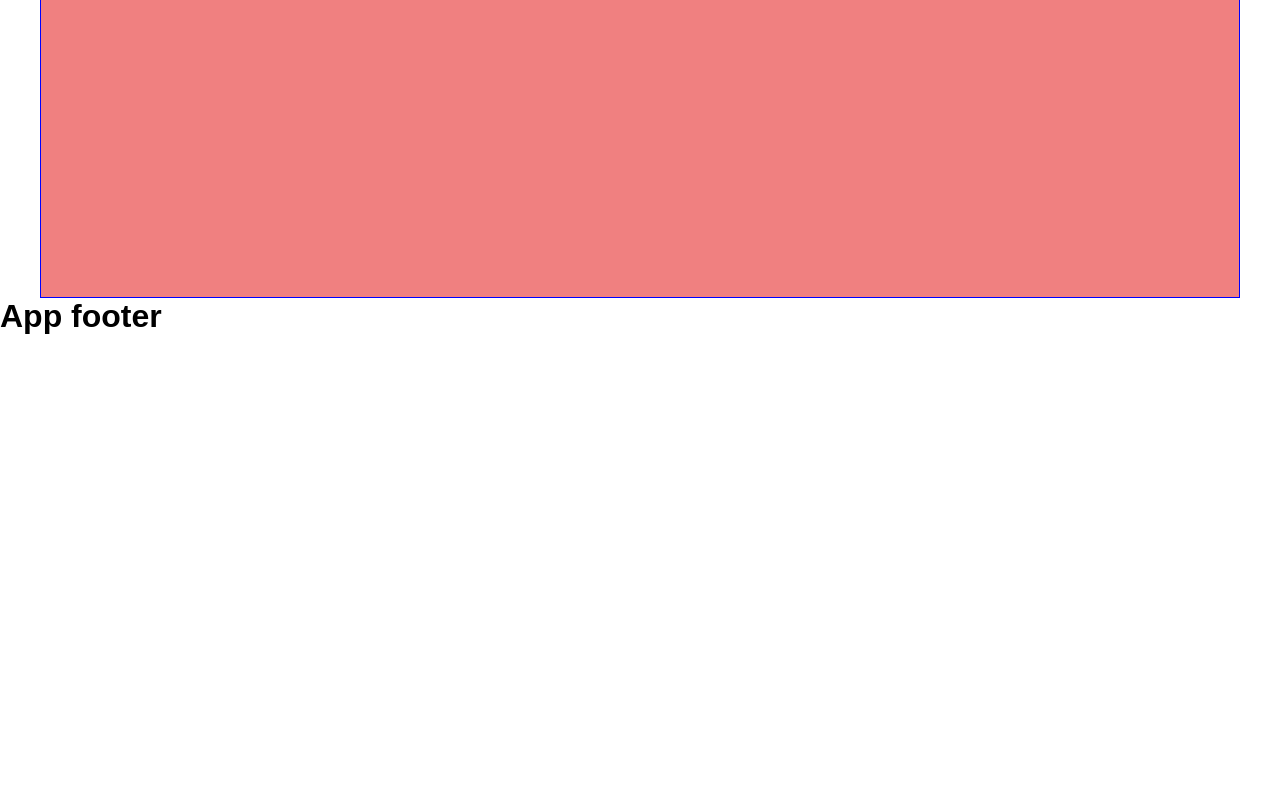
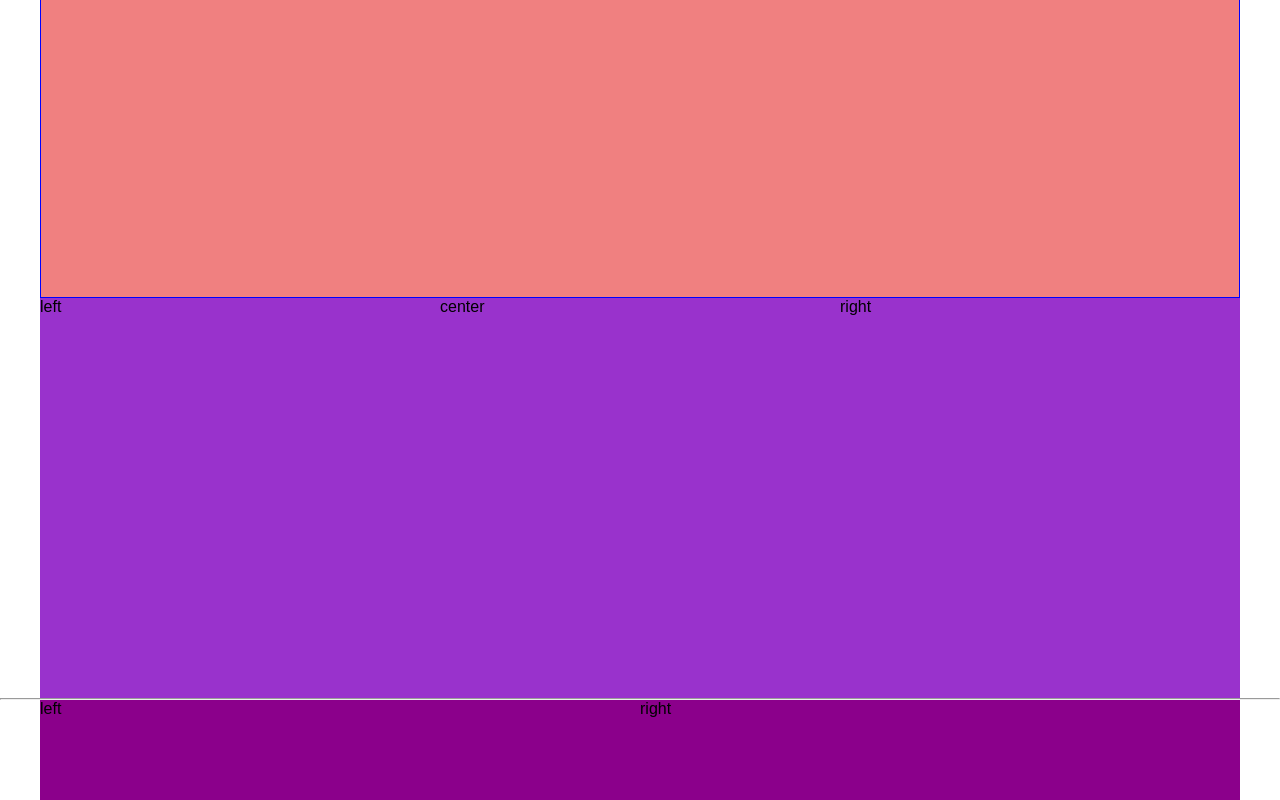
Before and after one commit to Claudio-Pri/proj-html-vuejs, a Vue app: page / in a window 1280 px wide. Shown: the part 2783-3583 px from the top of the page. Before the commit the page ends 3118 px from the top, so only its background shows below. Built offline with nearby package versions, Linux system fonts and the light colour scheme.

Commit message:
struttura footer

```diff
--- a/src/components/AppFooter.vue
+++ b/src/components/AppFooter.vue
@@ -13,14 +13,37 @@ export default {
 
 <template>
   <footer>
-    <h1>
-      {{ message }}
-    </h1>
+    <div class="footer-top">
+      <div class="container">
+        <div class="my-row">
+          <div class="my-col-4">left</div>
+          <div class="my-col-4">center</div>
+          <div class="my-col-4">right</div>
+        </div>
+      </div>
+    </div>
+    <hr>
+    <div class="footer-bottom">
+      <div class="container">
+        <div class="my-row">
+          <div class="my-col-6">left</div>
+          <div class="my-col-6">right</div>
+        </div>
+      </div>
+
+    </div>
   </footer>
 </template>
 
 <style lang="scss" scoped>
 @use '../assets/scss/partials/variables' as *;
 
-
+.footer-top .container {
+  min-height: 400px;
+  background-color: darkorchid;
+}
+.footer-bottom .container {
+  min-height: 100px;
+  background-color: darkmagenta;
+}
 </style>
```
